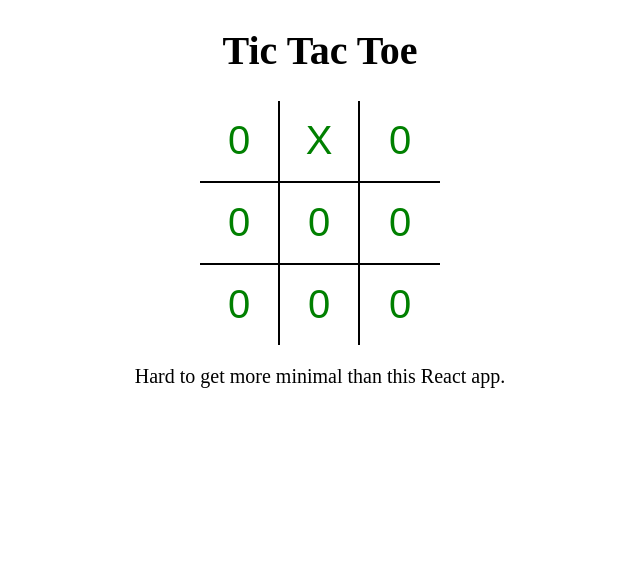
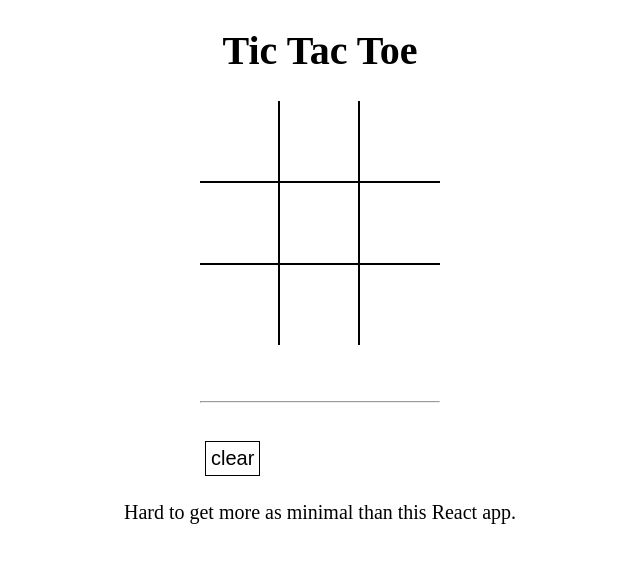
Before and after one commit to omkar-ok/tictactoe, a React (Vite) app: page / in a window 1280 px wide. Shown: the top 562 px of the page, without its empty margins (320-960 px from the left). Built offline with nearby package versions, Linux system fonts and the light colour scheme.

Commit message:
added logic self

```diff
--- a/src/App.jsx
+++ b/src/App.jsx
@@ -7,6 +7,6 @@ export default () => (
   <div className="app">
     <h1>Tic Tac Toe</h1>
     <Board/>
-    <p>Hard to get more minimal than this React app.</p>
+    <p>Hard to get more as minimal than this React app.</p>
   </div>
 );
--- a/src/components/Board.jsx
+++ b/src/components/Board.jsx
@@ -1,28 +1,110 @@
-import React from 'react';
+import React, { useState } from 'react';
 import Square from './Square';
 
-const Board= () => {
+const Board = () => {
+  const [board, setBoard] = useState(Array(9).fill(null));
+  const [who, setWho] = useState(true);
+  // console.log(board);
+
+  const ClickEvent = position => {
+    // console.log('click event call', position);
+    // console.log(board);
+    if (board[position] !== null) {
+      alert('You can not override previous moves');
+    } else {
+      setBoard(() => {
+        let arr = board.map((value, pos) => {
+          if (value === null && pos === position) {
+            setWho(!who);
+            return who ? "X" : "O" ;
+          } else {
+            return value;
+          }
+        });
+        // console.log(arr);
+        return arr;
+      });
+    }
+    console.log(board);
+  };
 
   return (
-    <div className='board'>
-      <div className='board-row'>
-        <Square val={0} />
-        <Square val={"X"} />
-        <Square val={0} />
+    <div>
+      <div className="board">
+        <div className="board-row">
+          <Square
+            val={board[0]}
+            myClickEvent={() => {
+              ClickEvent(0);
+            }}
+          />
+          <Square
+            val={board[1]}
+            myClickEvent={() => {
+              ClickEvent(1);
+            }}
+          />
+          <Square
+            val={board[2]}
+            myClickEvent={() => {
+              ClickEvent(2);
+            }}
+          />
+        </div>
+        <div className="board-row">
+          <Square
+            val={board[3]}
+            myClickEvent={() => {
+              ClickEvent(3);
+            }}
+          />
+          <Square
+            val={board[4]}
+            myClickEvent={() => {
+              ClickEvent(4);
+            }}
+          />
+          <Square
+            val={board[5]}
+            myClickEvent={() => {
+              ClickEvent(5);
+            }}
+          />
+        </div>
+        <div className="board-row">
+          <Square
+            val={board[6]}
+            myClickEvent={() => {
+              ClickEvent(6);
+            }}
+          />
+          <Square
+            val={board[7]}
+            myClickEvent={() => {
+              ClickEvent(7);
+            }}
+          />
+          <Square
+            val={board[8]}
+            myClickEvent={() => {
+              ClickEvent(8);
+            }}
+          />
+        </div>
       </div>
-      <div className='board-row'>
-        <Square val={0} />
-        <Square val={0} />
-        <Square val={0} />
-      </div>
-      <div className='board-row'>
-        <Square val={0} />
-        <Square val={0} />
-        <Square val={0} />
-      </div>
+      <br />
+      <br />
+      <hr />
+      <br />
+      <button className='clearbutton'
+        onClick={() => {
+          setBoard(Array(9).fill(null));
+        }}
+      >
+      clear
+      </button>
     </div>
   );
 };
 
-
 export default Board;
--- a/src/components/Square.jsx
+++ b/src/components/Square.jsx
@@ -1,12 +1,17 @@
-import React from 'react'
-import './styles/Square.style.css'
+import React from 'react';
+import './styles/Square.style.css';
 
-const Square = (props) => {
+const Square = props => {
+  // console.log(props)
   return (
+    <button
+      type="button"
+      className="btn square"
+      onClick={ props.myClickEvent}
+    >
+      {props.val}
+    </button>
+  );
+};
 
-      <button type='button' className='btn square'>{props.val}</button>
-
-  )
-}
-
-export default Square
+export default Square;
--- a/src/components/styles/root.scss
+++ b/src/components/styles/root.scss
@@ -41,3 +41,11 @@ button {
     }
   }
 }
+
+.clearbutton{
+  border: 1px solid black;
+  box-shadow: initial;
+  margin: 5px;
+  padding: 5px;
+  font-size: 20px;
+}
```
